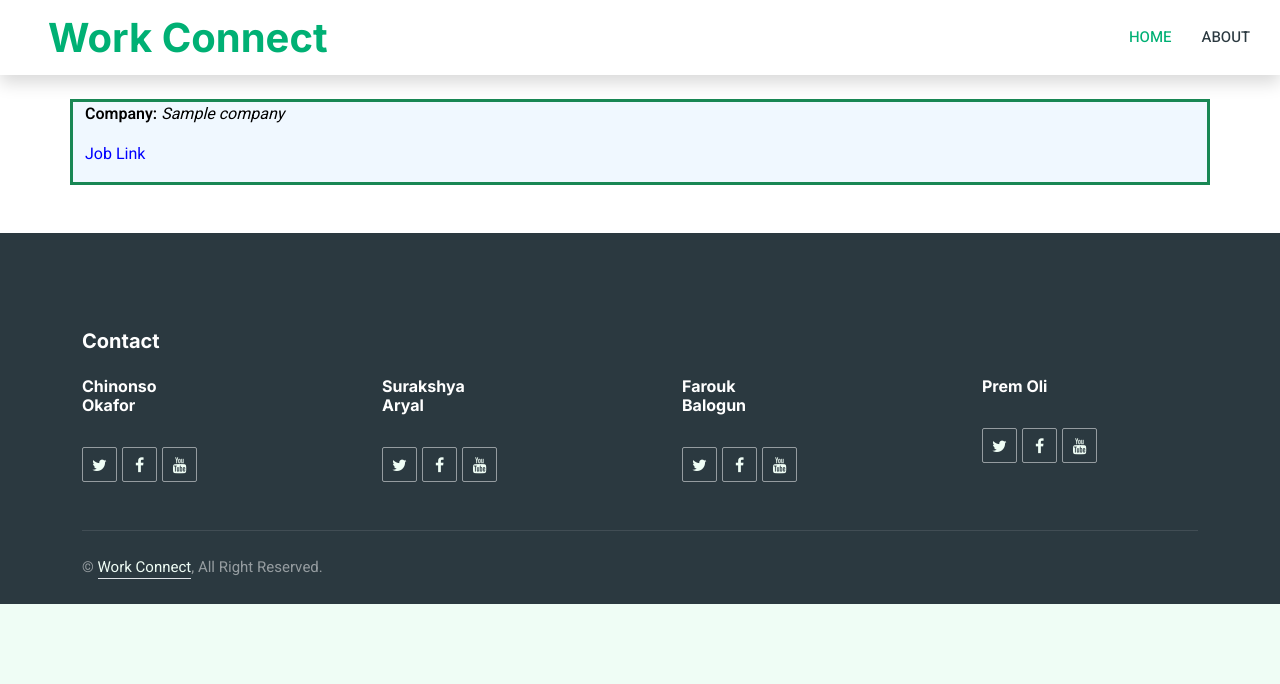
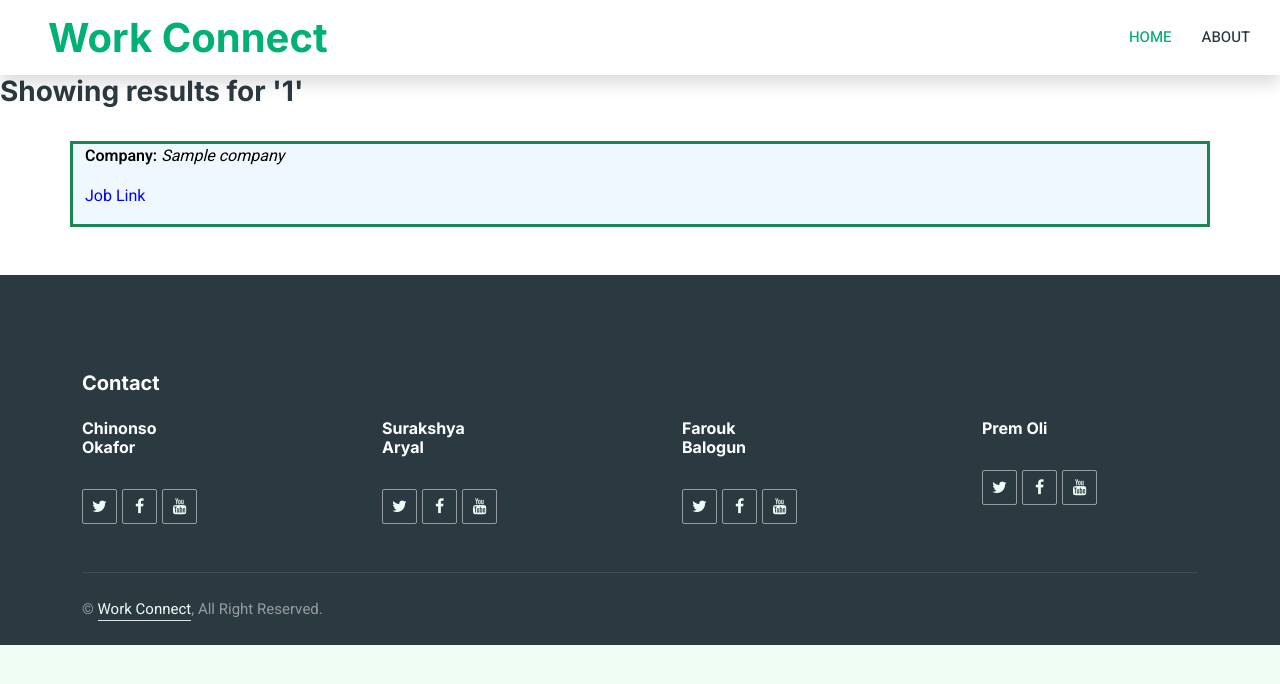
Before and after one commit to Shady-Rouk/CS3-Group-Project, a Flask app: page /result/1 in a window 1280 px wide. Shown: the top 684 px of the page. Run offline with Flask 2, Linux system fonts and the light colour scheme; a database or web service that is not in the repository returns one stand-in record (values such as "Sample title"); some libraries are stand-ins or nearby versions.

Commit message:
added message header

```diff
--- a/Work Connect/templates/result.html
+++ b/Work Connect/templates/result.html
@@ -9,6 +9,7 @@ Search-Result
 
     <!--Sample Code-->
     {% if companies %}
+        <h3>Showing results for '{{scope.capitalize()}}'</h3>
         {% for company in companies%}
         <br>
         <div class="container" id="result">
```
